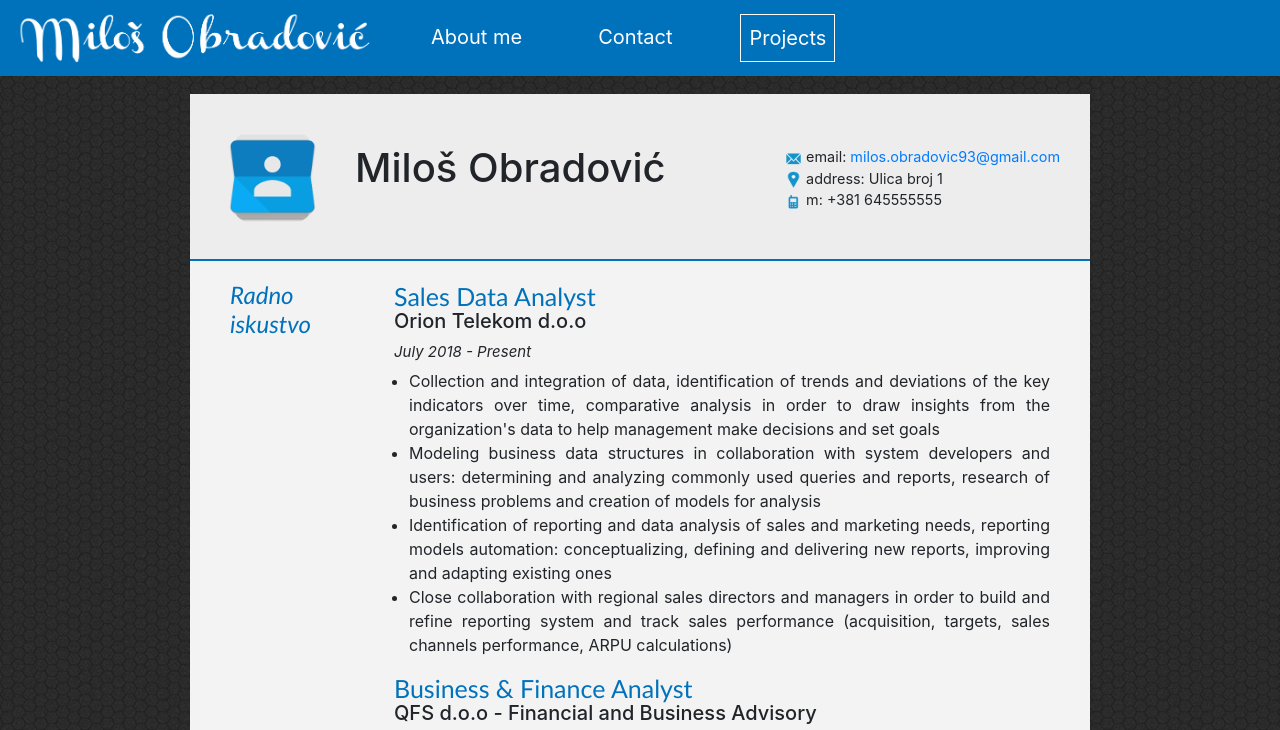
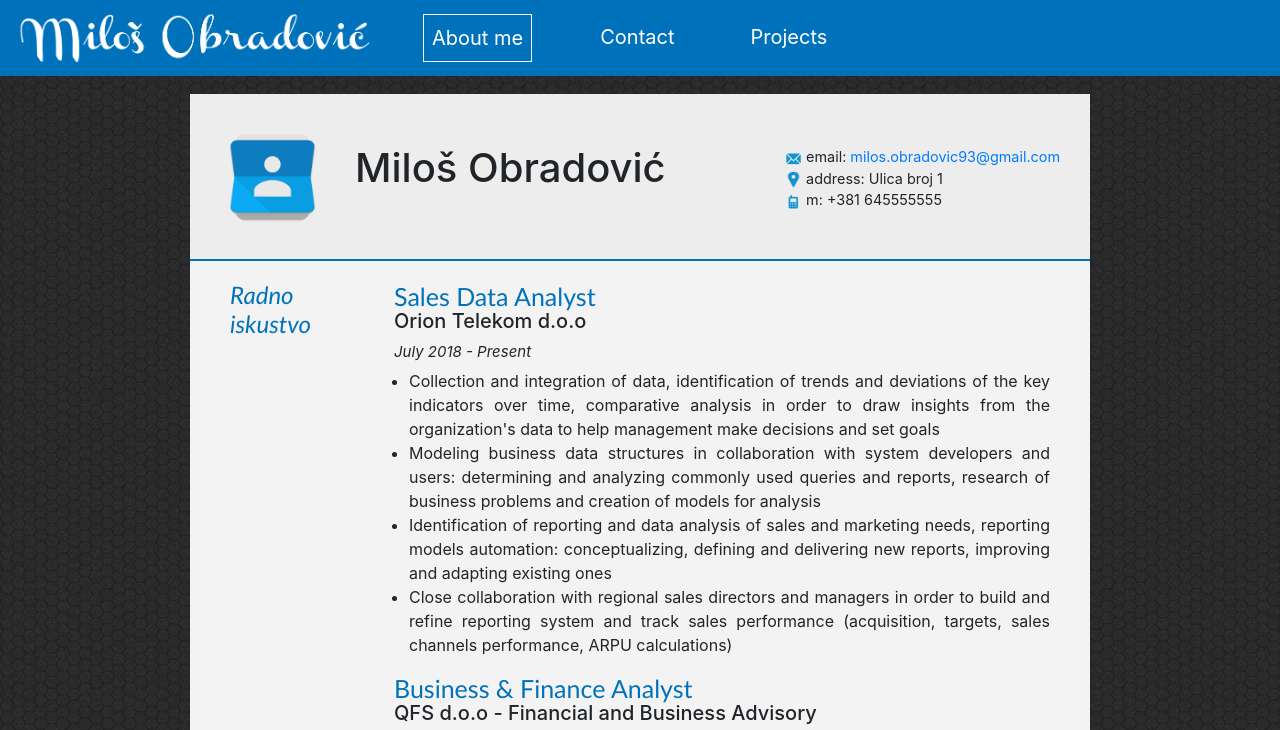
Before and after one commit to mobradovic93/HTML-CSSprojekat, a plain HTML site: page index.html in a window 1280 px wide. Shown: the top 730 px of the page. Drawn offline with nearby package versions, Linux system fonts and the light colour scheme.

Commit message:
css promene

```diff
--- a/index.html
+++ b/index.html
@@ -28,13 +28,13 @@
 
                         <ul class="navbar-nav">
                             <li class="nav-item">
-                                <a class="nav-link" href="index.html">About me</a>
+                                <a class="nav-link active-page" href="index.html">About me</a>
                             </li>
                             <li class="nav-item">
                                 <a class="nav-link" href="Kontakt.html">Contact</a>
                             </li>
                             <li class="nav-item">
-                                <a class="nav-link active-page" href="Projekti.html">Projects</a>
+                                <a class="nav-link" href="Projekti.html">Projects</a>
                             </li>
                         </ul>
 
```
